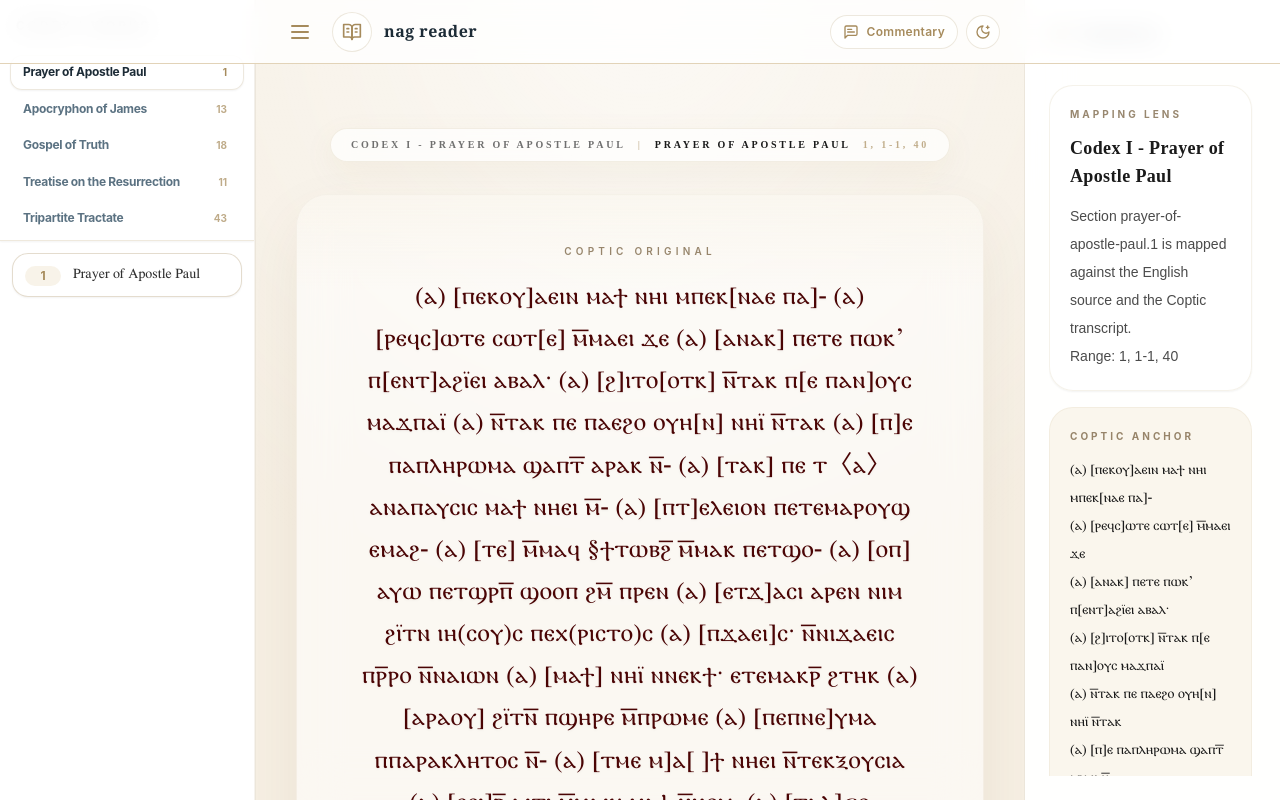
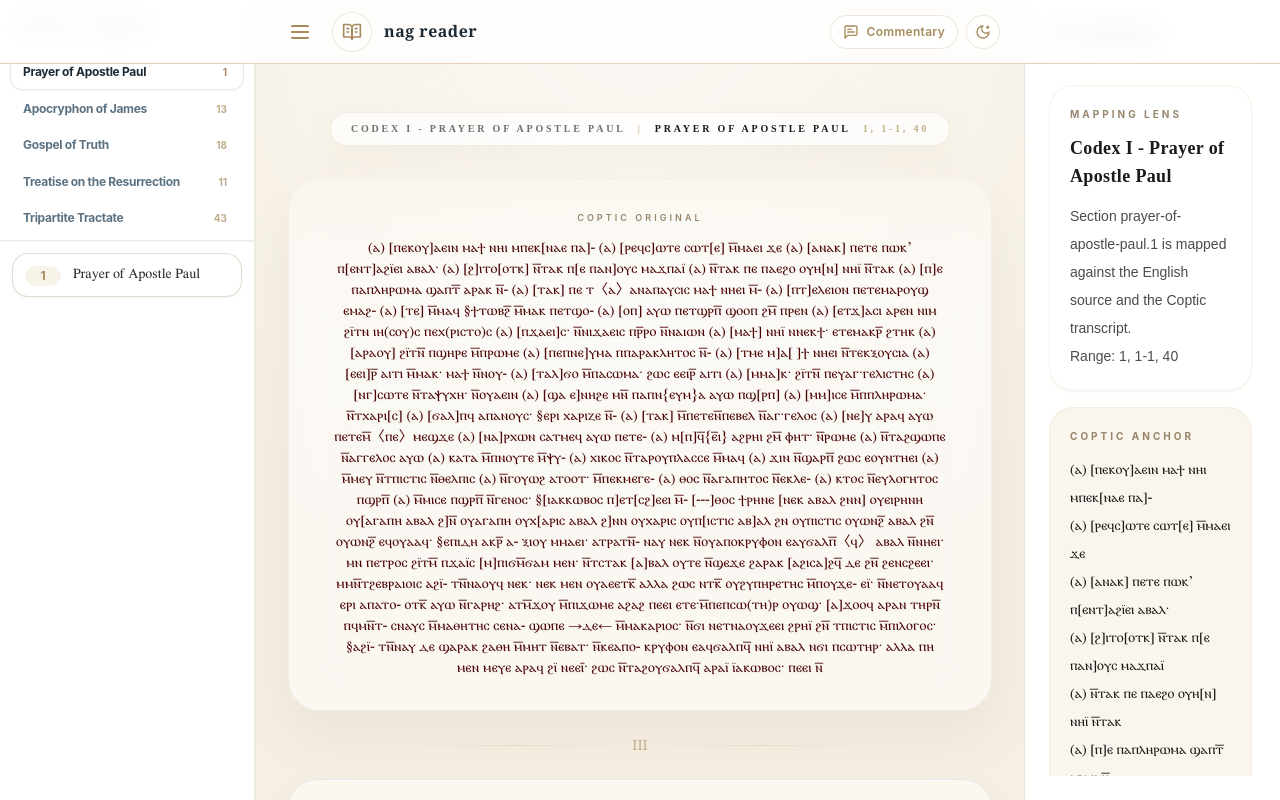
Before and after one commit to concario17-max/nag, a React (Vite) app: page / in a window 1280 px wide. Built offline with nearby package versions, Linux system fonts and the light colour scheme; a web font is replaced by a local one.

Commit message:
fix: tighten reading typography density

```diff
--- a/src/components/Reading/TibetanSection.jsx
+++ b/src/components/Reading/TibetanSection.jsx
@@ -7,26 +7,26 @@ function TibetanSection({ tibetan, pronunciation }) {
     <>
       <section
         id="coptic-original"
-        className="relative mb-8 mt-6 overflow-hidden rounded-[2rem] border border-gold-border/20 bg-white/55 px-5 py-8 text-center shadow-[0_25px_60px_rgba(120,93,48,0.08)] backdrop-blur-xl dark:border-dark-border/60 dark:bg-dark-surface/45 sm:px-10 sm:py-12"
+        className="relative mb-6 mt-5 overflow-hidden rounded-[2rem] border border-gold-border/20 bg-white/55 px-4 py-6 text-center shadow-[0_25px_60px_rgba(120,93,48,0.08)] backdrop-blur-xl dark:border-dark-border/60 dark:bg-dark-surface/45 sm:px-8 sm:py-8"
       >
         <div className="pointer-events-none absolute inset-x-0 top-0 h-24 bg-gradient-to-b from-gold-surface/25 to-transparent dark:from-gold-primary/10" />
-        <div className="relative mx-auto max-w-4xl">
-          <p className="font-inter text-[10px] font-semibold uppercase tracking-[0.42em] text-gold-deep/70 dark:text-gold-light/70">
+        <div className="relative mx-auto max-w-5xl">
+          <p className="font-inter text-[9px] font-semibold uppercase tracking-[0.34em] text-gold-deep/70 dark:text-gold-light/70">
             Coptic Original
           </p>
 
           {tibetan ? (
-            <p className="mx-auto mt-4 max-w-[92%] break-keep font-antinoou text-[1.1rem] font-bold leading-[1.6] tracking-[0.02em] text-[#4A0404] antialiased drop-shadow-[0_1px_1px_rgba(0,0,0,0.05)] dark:text-[#F0A2A2] sm:text-[1.55rem] sm:leading-[1.7]">
+            <p className="mx-auto mt-3 max-w-[96%] break-keep font-antinoou text-[13px] font-bold leading-[1.45] tracking-[0.01em] text-[#4A0404] antialiased drop-shadow-[0_1px_1px_rgba(0,0,0,0.05)] dark:text-[#F0A2A2] sm:text-[14px] sm:leading-[1.5]">
               {tibetan.replace(/[\r\n]+/g, '\n')}
             </p>
           ) : null}
 
           {pronunciation ? (
-            <div className="mx-auto mt-8 max-w-3xl rounded-[1.4rem] border border-gold-border/15 bg-sand-primary/45 px-4 py-4 dark:border-dark-border/50 dark:bg-dark-bg/20 sm:px-6">
-              <p className="mb-3 font-inter text-[10px] font-semibold uppercase tracking-[0.35em] text-gold-deep/65 dark:text-gold-light/60">
+            <div className="mx-auto mt-6 max-w-3xl rounded-[1.4rem] border border-gold-border/15 bg-sand-primary/45 px-3 py-3 dark:border-dark-border/50 dark:bg-dark-bg/20 sm:px-5">
+              <p className="mb-2 font-inter text-[9px] font-semibold uppercase tracking-[0.3em] text-gold-deep/65 dark:text-gold-light/60">
                 Pronunciation Guide
               </p>
-              <p className="font-inter text-[11px] uppercase leading-[2.15] tracking-[0.2em] text-gold-muted dark:text-gold-light/75 sm:text-[12px]">
+              <p className="font-inter text-[10px] uppercase leading-[1.9] tracking-[0.14em] text-gold-muted dark:text-gold-light/75 sm:text-[11px] sm:leading-[1.95]">
                 {pronunciation.split('\n').map((line, index) => (
                   <React.Fragment key={`${line}-${index}`}>
                     {line}
@@ -39,7 +39,7 @@ function TibetanSection({ tibetan, pronunciation }) {
         </div>
       </section>
 
-      <div className="mx-auto my-8 flex w-full max-w-md items-center gap-4">
+      <div className="mx-auto my-6 flex w-full max-w-md items-center gap-3">
         <div className="h-px flex-1 bg-gradient-to-r from-transparent via-gold-border/40 to-transparent" />
         <span className="font-serif text-sm text-gold-primary/60 dark:text-gold-light/60">III</span>
         <div className="h-px flex-1 bg-gradient-to-r from-transparent via-gold-border/40 to-transparent" />
--- a/src/components/Reading/TranslationSection.jsx
+++ b/src/components/Reading/TranslationSection.jsx
@@ -10,12 +10,12 @@ function SectionLabel({ children }) {
 
 function TranslationSection({ english, korean }) {
   return (
-    <section className="mb-10 space-y-8 sm:space-y-10">
+    <section className="mb-8 space-y-6 sm:space-y-8">
       {english ? (
-        <div className="rounded-[1.8rem] border border-gold-border/18 bg-white/55 px-5 py-6 shadow-[0_20px_50px_rgba(120,93,48,0.05)] backdrop-blur-lg dark:border-dark-border/55 dark:bg-dark-surface/35 sm:px-8 sm:py-8">
+        <div className="rounded-[1.8rem] border border-gold-border/18 bg-white/55 px-4 py-5 shadow-[0_20px_50px_rgba(120,93,48,0.05)] backdrop-blur-lg dark:border-dark-border/55 dark:bg-dark-surface/35 sm:px-6 sm:py-6">
           <SectionLabel>English Rendering</SectionLabel>
-          <div className="mx-auto mt-4 max-w-4xl">
-            <p className="whitespace-pre-wrap text-left font-korean text-[17px] leading-[1.9] tracking-[-0.01em] text-text-primary/92 dark:text-dark-text-primary/92 sm:text-[19px] sm:leading-[1.95]">
+          <div className="mx-auto mt-3 max-w-[52rem]">
+            <p className="whitespace-pre-wrap text-left font-korean text-[14px] leading-[1.65] tracking-[-0.02em] text-text-primary/92 dark:text-dark-text-primary/92 sm:text-[15px] sm:leading-[1.7]">
               {english}
             </p>
           </div>
@@ -23,9 +23,9 @@ function TranslationSection({ english, korean }) {
       ) : null}
 
       {korean ? (
-        <div className="rounded-[1.8rem] border border-gold-border/18 bg-gradient-to-b from-sand-primary/75 to-white/60 px-5 py-6 shadow-[0_20px_50px_rgba(120,93,48,0.06)] backdrop-blur-lg dark:border-dark-border/55 dark:from-dark-surface/45 dark:to-dark-bg/35 sm:px-8 sm:py-8">
+        <div className="rounded-[1.8rem] border border-gold-border/18 bg-gradient-to-b from-sand-primary/75 to-white/60 px-4 py-5 shadow-[0_20px_50px_rgba(120,93,48,0.06)] backdrop-blur-lg dark:border-dark-border/55 dark:from-dark-surface/45 dark:to-dark-bg/35 sm:px-6 sm:py-6">
           <SectionLabel>Notes</SectionLabel>
-          <p className="mt-4 whitespace-pre-wrap font-korean break-keep text-[16px] leading-[2] tracking-[-0.01em] text-text-primary dark:text-dark-text-primary sm:text-[18px] sm:leading-[2.1]">
+          <p className="mt-3 whitespace-pre-wrap font-korean break-keep text-[14px] leading-[1.8] tracking-[-0.015em] text-text-primary dark:text-dark-text-primary sm:text-[15px] sm:leading-[1.9]">
             {korean}
           </p>
         </div>
--- a/src/pages/components/ReadingPanel.jsx
+++ b/src/pages/components/ReadingPanel.jsx
@@ -38,9 +38,9 @@ function ReadingPanel({ paragraph, globalIndex, onPrevious, onNext }) {
       initial="hidden"
       animate="visible"
       variants={containerVariants}
-      className="relative z-10 min-h-full bg-transparent pb-28 pt-8 font-crimson text-text-primary transition-colors duration-500 dark:text-dark-text-primary sm:pb-20 sm:pt-12"
+      className="relative z-10 min-h-full bg-transparent pb-20 pt-6 font-crimson text-text-primary transition-colors duration-500 dark:text-dark-text-primary sm:pb-16 sm:pt-8"
     >
-      <div className="mx-auto w-full max-w-[980px] px-5 sm:px-8 xl:px-10">
+      <div className="mx-auto w-full max-w-[920px] px-4 sm:px-6 xl:px-8">
         <motion.div variants={itemVariants}>
           <ReadingHeader
             workTitle={safeParagraph?.chapterTitle}
```
Also changed, not shown: 1 other file (tests, documents, lock files or other folders).
